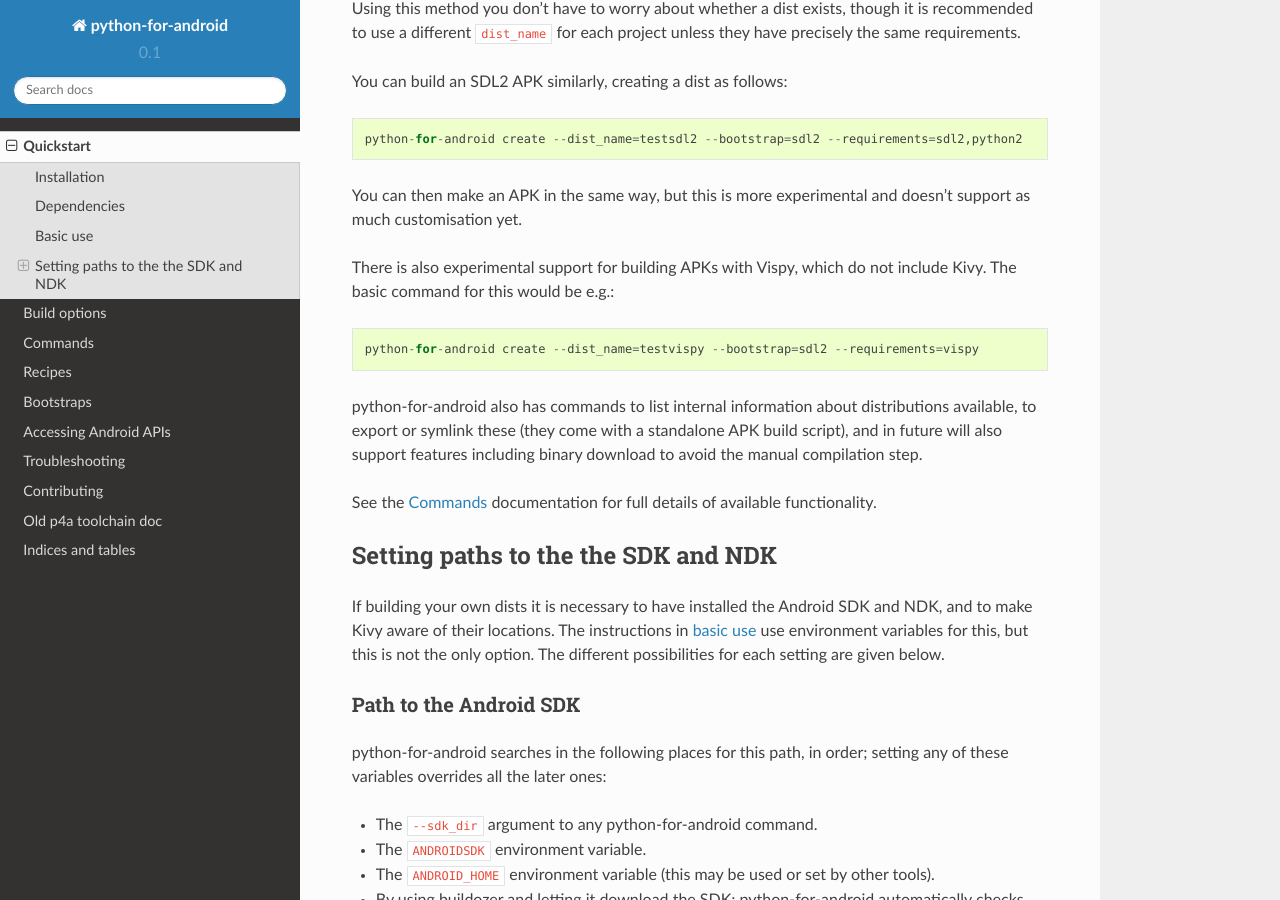
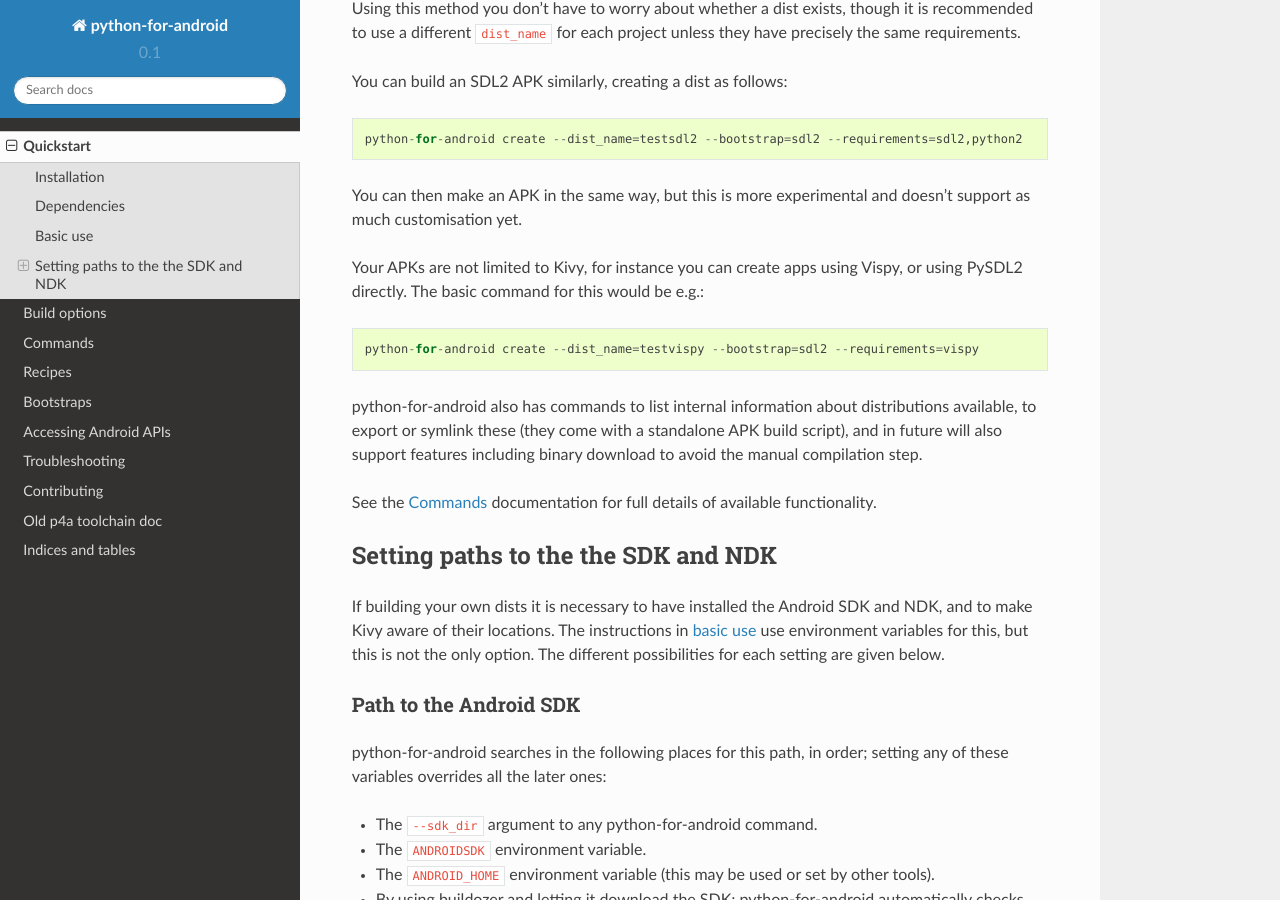
Before and after one commit to kivy/python-for-android, a Sphinx documentation site: the page built from doc/source/quickstart.rst, in a window 1280 px wide and 900 px high, scrolled down 2991 px. Built offline with Sphinx 7.4.7 and the Read the Docs theme 2.0.0, drawn with Linux system fonts in a browser that asks for light colours; pages that are not in the unit, such as notebooks, are missing from menus.

Commit message:
Generalised doc statement about Vispy

```diff
--- a/doc/source/quickstart.rst
+++ b/doc/source/quickstart.rst
@@ -144,8 +144,9 @@
 You can then make an APK in the same way, but this is more
 experimental and doesn't support as much customisation yet.
 
-There is also experimental support for building APKs with Vispy, which
-do not include Kivy. The basic command for this would be e.g.::
+Your APKs are not limited to Kivy, for instance you can create apps
+using Vispy, or using PySDL2 directly. The basic command for this
+would be e.g.::
 
     python-for-android create --dist_name=testvispy --bootstrap=sdl2 --requirements=vispy
 
```
